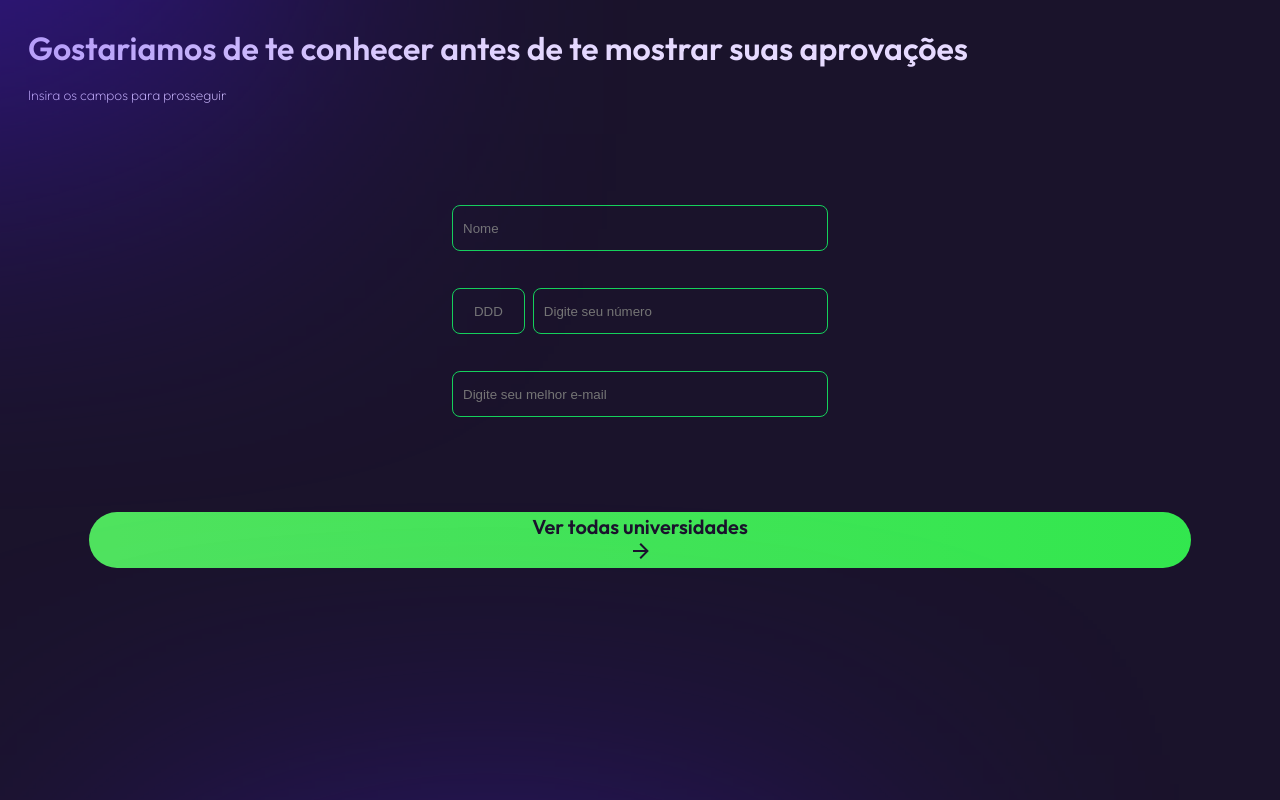
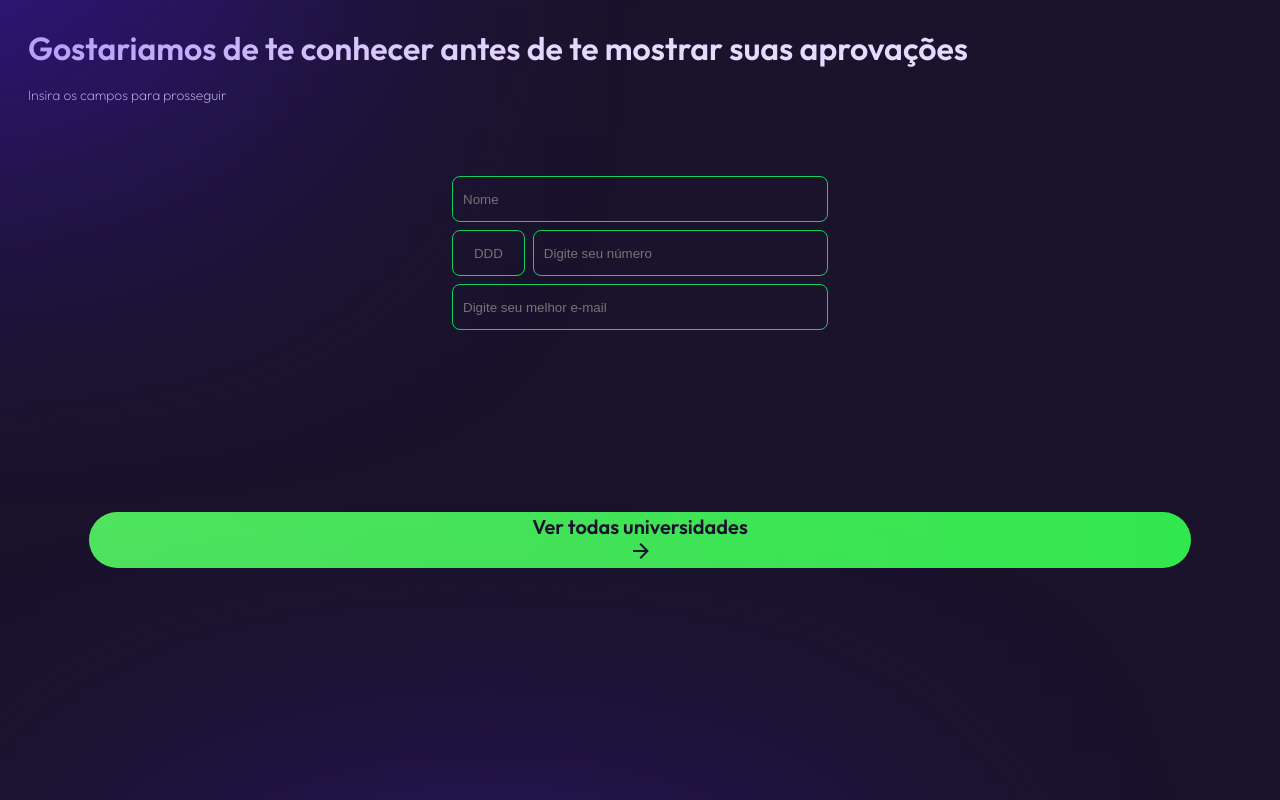
Before and after one commit to bolodissenoura/nota-mais, a Next.js app in the folder apps/frontend/: page /register in a window 1280 px wide. Built offline with nearby package versions, Linux system fonts and the light colour scheme.

Commit message:
fix: reduce the marginTRop

```diff
--- a/apps/frontend/src/styles/grid.ts
+++ b/apps/frontend/src/styles/grid.ts
@@ -2,7 +2,7 @@ import { styled } from ".";
 
 export const FlexGrid = styled("div", {
   display: "flex",
-  marginTop: "37px",
+  marginTop: "8px",
   justifyContent: "space-between",
   alignItems: "center",
   alignContent: "center",
```
